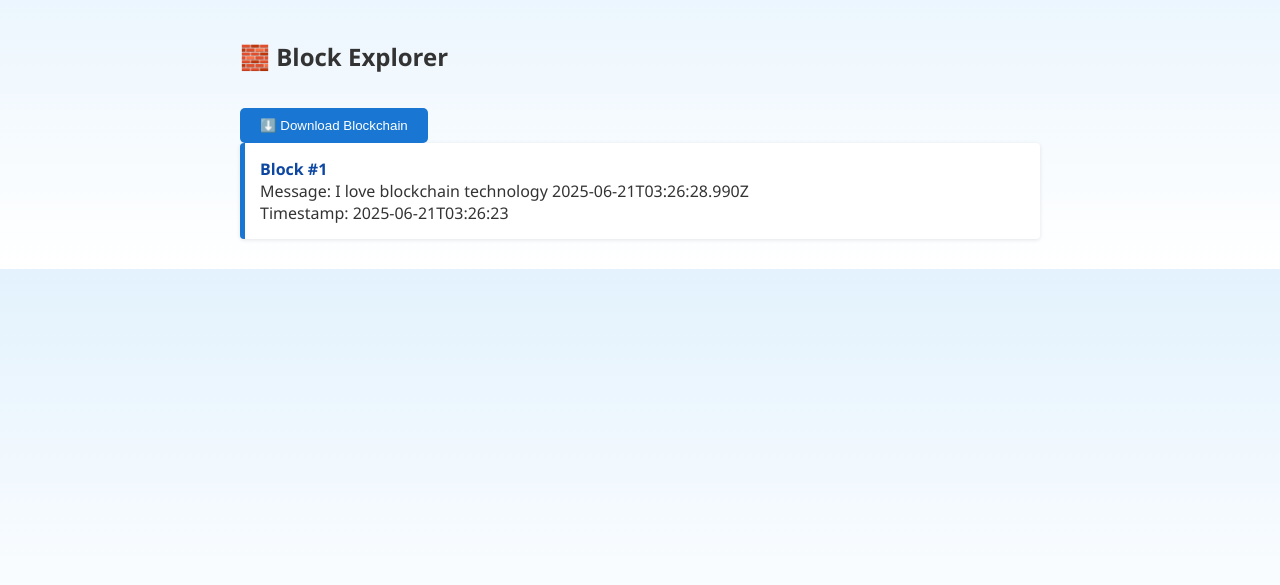
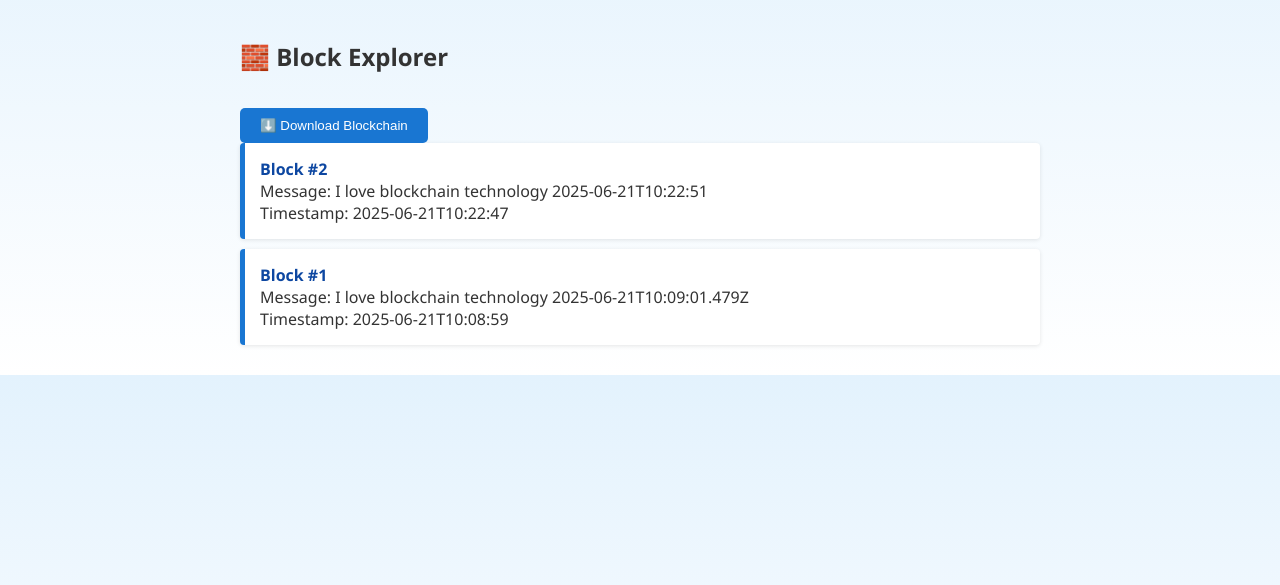
Before and after one commit to gurnoorofficial/blockchain-explorer, a Flask app: page / in a window 1280 px wide. Shown: the part 122-707 px from the top of the page. Run offline with Flask 3, Linux system fonts and the light colour scheme; some libraries are stand-ins or nearby versions.

Commit message:
VPS auto-push on Sat Jun 21 10:27:30 UTC 2025

```diff
--- a/app.py
+++ b/app.py
@@ -14,13 +14,16 @@ def index():
 
 @app.route("/chain", methods=["GET"])
 def get_chain():
-    return jsonify(load_blockchain())
+    try:
+        return jsonify(load_blockchain())
+    except Exception as e:
+        return jsonify({"error": f"Failed to load blockchain: {str(e)}"}), 500
 
 @app.route("/add_block", methods=["POST"])
 def add_block():
     data = request.get_json()
     if not data or "message" not in data or "signature" not in data:
-        return jsonify({"error": "Missing fields"}), 400
+        return jsonify({"error": "Missing message or signature"}), 400
 
     message = data["message"].strip()
     signature_hex = data["signature"].strip()
@@ -32,11 +35,15 @@ def add_block():
         encoded_msg = encode_defunct(text=message)
         recovered_address = Account.recover_message(encoded_msg, signature=bytes.fromhex(signature_hex)).lower()
     except Exception as e:
-        return jsonify({"error": "Invalid signature or message mismatch", "details": str(e)}), 400
+        return jsonify({"error": "Invalid signature", "details": str(e)}), 400
 
-    chain = load_blockchain()
+    try:
+        chain = load_blockchain()
+    except Exception as e:
+        return jsonify({"error": f"Failed to load blockchain: {str(e)}"}), 500
+
     if len(chain) >= 29:
-        return jsonify({"error": "Chain limit reached"}), 403
+        return jsonify({"error": "Chain has reached its limit (29 blocks)"}), 403
 
     index = len(chain) + 1
     max_words = get_max_words(index)
@@ -46,7 +53,7 @@ def add_block():
     try:
         timestamp, eth_block_number = get_latest_eth_timestamp()
     except Exception as e:
-        return jsonify({"error": "Ethereum timestamp failed", "details": str(e)}), 500
+        return jsonify({"error": "Ethereum timestamp fetch failed", "details": str(e)}), 500
 
     previous_hash = chain[-1]["hash"] if chain else "0" * 64
 
@@ -62,33 +69,40 @@ def add_block():
 
     block_data["hash"] = calculate_block_hash(block_data)
     chain.append(block_data)
-    save_blockchain(chain)
+
+    try:
+        save_blockchain(chain)
+    except Exception as e:
+        return jsonify({"error": f"Failed to save block: {str(e)}"}), 500
 
     return jsonify(block_data)
 
 @app.route("/verify_chain", methods=["GET"])
 def verify_chain():
-    chain = load_blockchain()
+    try:
+        chain = load_blockchain()
+    except Exception as e:
+        return jsonify({"error": f"Failed to load blockchain: {str(e)}"}), 500
+
     if not chain:
-        return jsonify({"error": "Blockchain is empty or missing"}), 400
+        return jsonify({"error": "Blockchain is empty"}), 400
 
     errors = 0
     messages = []
 
     for i, block in enumerate(chain):
-        expected_index = i + 1
+        index = i + 1
 
-        if block["index"] != expected_index:
-            messages.append(f"❌ Block {expected_index}: Incorrect index.")
+        if block["index"] != index:
+            messages.append(f"❌ Block {index}: Incorrect index")
             errors += 1
 
-        if i > 0 and block["previous_hash"] != chain[i-1]["hash"]:
-            messages.append(f"❌ Block {expected_index}: Previous hash mismatch.")
+        if i > 0 and block["previous_hash"] != chain[i - 1]["hash"]:
+            messages.append(f"❌ Block {index}: Previous hash mismatch")
             errors += 1
 
-        computed_hash = calculate_block_hash(block)
-        if block["hash"] != computed_hash:
-            messages.append(f"❌ Block {expected_index}: Hash mismatch.")
+        if calculate_block_hash(block) != block["hash"]:
+            messages.append(f"❌ Block {index}: Hash mismatch")
             errors += 1
 
     if errors == 0:
--- a/blockchain.json
+++ b/blockchain.json
@@ -1,12 +1,22 @@
 [
   {
     "index": 1,
-    "message": "I love blockchain technology 2025-06-21T03:26:28.990Z",
-    "eth_address": "0xe46e9bb3fa9de46c075434b81fceaa6967890e5c",
-    "signature": "6caea703468563956b6825d4160fdcec48169ff50d09b9861ff88e96647fba235257095b88e5943cd44292fd3e0f0d0f1a36fbb1badee7cc2c9c9969e15944d81b",
-    "timestamp": "2025-06-21T03:26:23",
-    "eth_block_number": 22750144,
+    "message": "I love blockchain technology 2025-06-21T10:09:01.479Z",
+    "eth_address": "0x379174b3da95abc142fae4a3a4bd891ecd8a5d2e",
+    "signature": "fce3455751a1c5ae3c43c377f05ae331190e153d5ca0c75d3fa8892a23bd39365ec69ae4251b56f6a2c9c8d4b971306236f88ee0b6dd1db133720e9baddc6a291c",
+    "timestamp": "2025-06-21T10:08:59",
+    "eth_block_number": 22752147,
     "previous_hash": "0000000000000000000000000000000000000000000000000000000000000000",
-    "hash": "06de44b1a909be5915e11e1b953273424bc470854ac622e98920455d081c6532"
+    "hash": "969dddd54c6e6491acc003667699610255f191e375d467fa90b28338059adb00"
+  },
+  {
+    "index": 2,
+    "message": "I love blockchain technology 2025-06-21T10:22:51",
+    "eth_address": "0xe960335a0182bd37bbe0fc7b67962e490f69832d",
+    "signature": "86f82ac426a402ee1577a39734693acc52a494047af281006aa0a8c29499731035ff5ab7b0b7f77049336378304596c27e59131985633f2effb079a8d34f9f141b",
+    "timestamp": "2025-06-21T10:22:47",
+    "eth_block_number": 22752216,
+    "previous_hash": "969dddd54c6e6491acc003667699610255f191e375d467fa90b28338059adb00",
+    "hash": "216bc4a83d341e099e961bea6c7bfefbee43138033cc1d3be239f7f41717cce8"
   }
 ]
--- a/templates/index.html
+++ b/templates/index.html
@@ -1,9 +1,9 @@
 <!DOCTYPE html>
 <html lang="en">
 <head>
-  <meta charset="UTF-8">
+  <meta charset="UTF-8" />
   <title>⛓️ TimeChain Explorer</title>
-  <meta name="viewport" content="width=device-width, initial-scale=1.0">
+  <meta name="viewport" content="width=device-width, initial-scale=1.0" />
   <script src="https://cdn.jsdelivr.net/npm/ethers@5.7.2/dist/ethers.umd.min.js"></script>
   <style>
     body {
@@ -207,10 +207,8 @@
           body: JSON.stringify({ message, signature })
         });
         const json = await res.json();
-        if (!res.ok) {
-          status.textContent = `❌ ${json.error || 'Unknown error'}`;
-        } else {
-          status.textContent = `✅ Block #${json.index} added!`;
+        status.textContent = res.ok ? `✅ Block #${json.index} added!` : `❌ ${json.error || 'Unknown error'}`;
+        if (res.ok) {
           loadBlocks();
           document.getElementById('msg').value = '';
           document.getElementById('sig').value = '';
@@ -228,12 +226,12 @@
         return;
       }
       if (!key.startsWith('0x') || key.length !== 66) {
-        document.getElementById('sign-result').textContent = '❌ Private key must be 66 chars, start with 0x';
+        document.getElementById('sign-result').textContent = '❌ Invalid private key.';
         return;
       }
       try {
         const wallet = new ethers.Wallet(key);
-        const timestamp = new Date().toISOString();
+        const timestamp = new Date().toISOString().split('.')[0];  // Removes milliseconds and Z
         const fullMessage = `${msg} ${timestamp}`;
         wallet.signMessage(fullMessage).then(sig => {
           document.getElementById('sign-result').textContent =
@@ -274,7 +272,7 @@
       }
       try {
         const addr = ethers.utils.verifyMessage(msg, sig);
-        out.textContent = `✅ Recovered Address: ${addr}`;
+        out.textContent = `✅ Signature is valid. Recovered Address: ${addr}`;
       } catch (e) {
         out.textContent = '❌ ' + e.message;
       }
```
